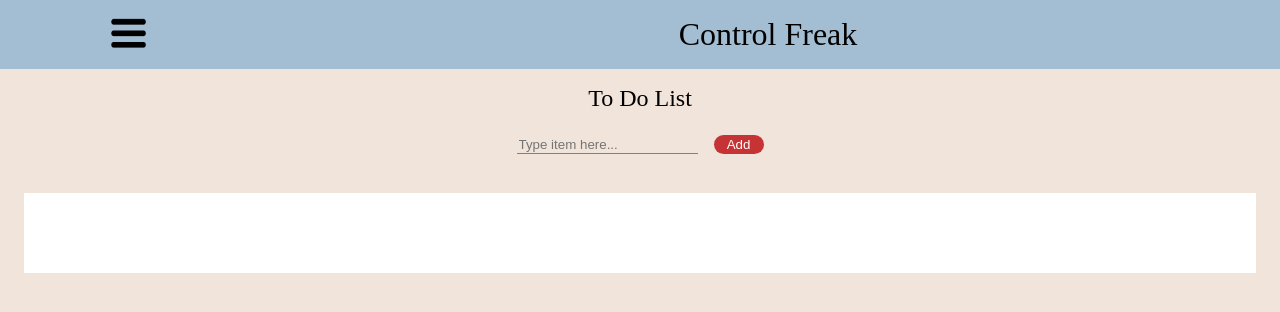
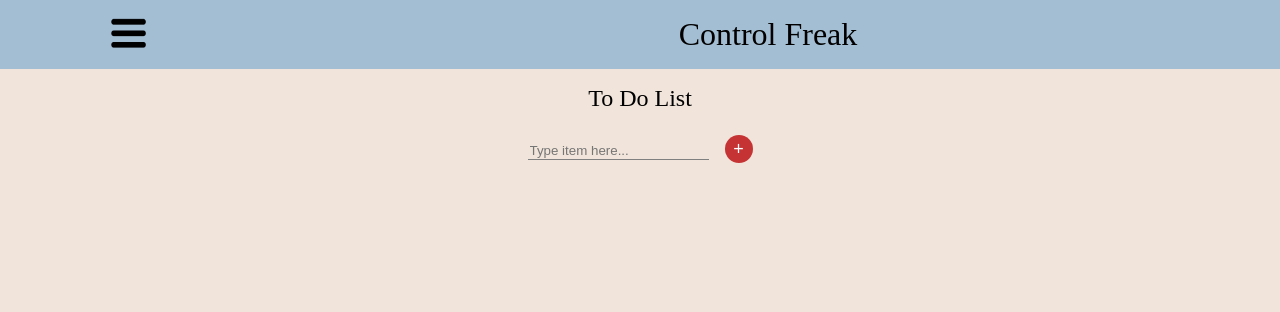
Before and after one commit to lucilevacquie/To-Do-List, a React (Create React App) app: page / in a window 1280 px wide. Shown: the top 312 px of the page. Built offline with nearby package versions, Linux system fonts and the light colour scheme.

Commit message:
color dropdown

```diff
--- /dev/null
+++ b/src/components/dropdown.js
@@ -0,0 +1,40 @@
+import React, {useState} from "react";
+import styled from "styled-components";
+
+
+const Container = styled.div`
+    background-color: pink;
+    width: 100px;
+`;
+
+const Title = styled.div`
+    color: green;
+    cursor: pointer;
+`;
+
+const Options = styled.div`
+    height: ${(props) => (props.showPanel ? "auto" : "0")};
+    overflow: hidden;
+`;
+
+const Option = styled.div``;
+
+
+const ColorDropdown = () => {
+
+    const [show, setShow] = useState(false);
+
+    return(
+        <Container>
+            <Title onClick={() => setShow(!show)}>Choose a color</Title>
+                <Options showPanel={show}>
+                      <Option>Black</Option>
+                      <Option>Pink</Option>
+                      <Option>Green</Option>
+                      <Option>Yellow</Option>
+                </Options>
+        </Container>
+    )
+}
+
+export default ColorDropdown;
--- a/src/components/list.js
+++ b/src/components/list.js
@@ -1,5 +1,6 @@
 import React, {Component} from "react";
 import styled from "styled-components";
+import Dropdown from "./dropdown";
 
 const ListContainer = styled.div`
     display: grid;
@@ -12,7 +13,7 @@ const ListTitle = styled.div`
     font-size: 24px;
 `;
 
-const InputWrapper = styled.div`
+const InputWrapper = styled.form`
     text-align: center;
     padding: 1rem 0;
     input {
@@ -23,36 +24,43 @@ const InputWrapper = styled.div`
 `;
 
 const AddButton = styled.button`
-    border-radius: 10px;
+    border-radius: 50%;
     margin-left: 1rem;
-    width: 50px;
+    width: 28px;
+    height: 28px;
     text-align: center;
     border: none;
     background-color: #c53334;
     color: white;
-    padding: 2px 0;
+    font-size: 18px;
+    font-style: bold;
 `;
+
 
 const ItemList = styled.ul`
     margin: 1.5rem;
-    padding-left: 3.5rem;
-    padding-top: 1rem;
-    background-color: white;
+    padding-left: 1.5rem;
     height: 100%;
 `;
 
 const Item = styled.li`
+    display: grid;
+    grid-template-columns: repeat(3, auto);
+    width: 100%;
+`;
+
+const Value = styled.div`
     font-size: 18px;
 `;
 
 const DeleteButton = styled.button`
-    width: 24px;
-    height: 24px;
+    width: 25px;
+    height: 25px;
     border-radius: 50%;
-    margin-left: 1rem;
     border: none;
     background-color: #c53334;
     color: white;
+    font-size: 14px;
 `;
 
 class List extends Component {
@@ -71,7 +79,8 @@ class List extends Component {
       });
     }
 
-    addItem(){
+    addItem(event){
+        event.preventDefault();
       const newItem ={
         id: 1 + Math.random(),
         value: this.state.newItem.slice()
@@ -99,7 +108,7 @@ class List extends Component {
       return (
         <ListContainer>
             <ListTitle>To Do List</ListTitle>
-          <InputWrapper>
+          <InputWrapper onSubmit={(event) => this.addItem(event)}>
           <input
             type="text"
             placeholder="Type item here..."
@@ -107,19 +116,19 @@ class List extends Component {
             onChange={e => this.updateInput("newItem", e.target.value)}
           >
           </input>
-          <AddButton
-            onClick={() => this.addItem()}
-          >Add</AddButton>
+          <AddButton type="submit"
+          >+</AddButton>
           </InputWrapper>
 
           <ItemList>
             {this.state.list.map(item => {
               return (
                 <Item key={item.id}>
-                  {item.value}
-                  <DeleteButton
+                    <DeleteButton
                     onClick={() => this.deleteItem(item.id)}
-                  >X</DeleteButton>
+                    >X</DeleteButton>
+                    <Value>{item.value}</Value>
+                    <Dropdown/>
                 </Item>
               )
             })}
```
